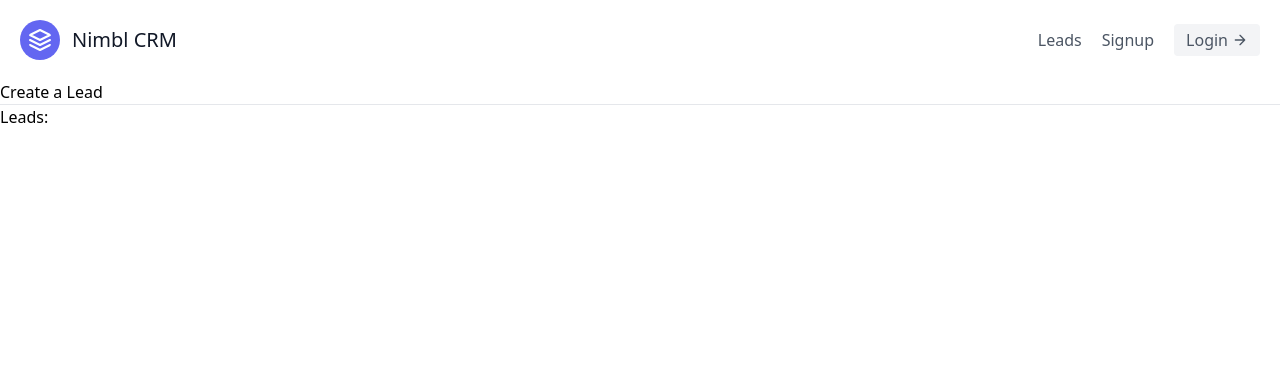
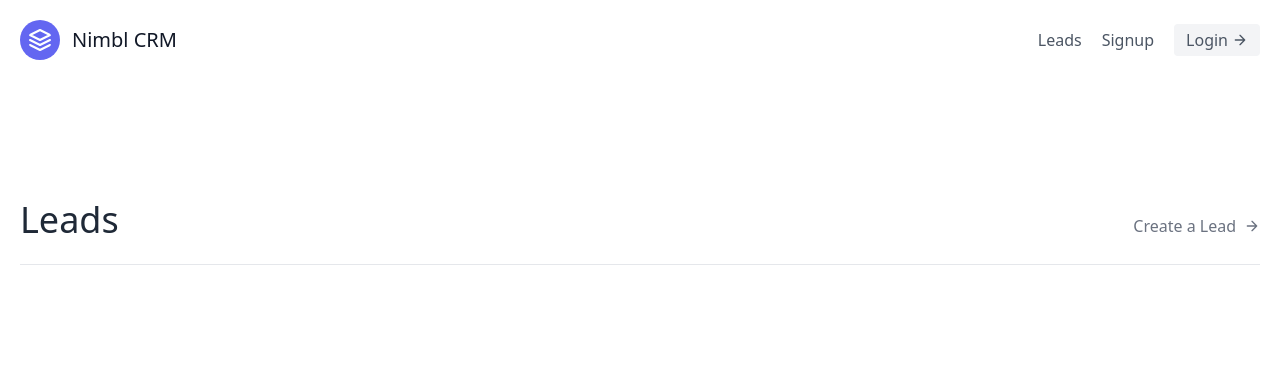
Before and after one commit to vdgvzr/django-crm, a Django app: page /leads/ in a window 1280 px wide. Shown: the top 384 px of the page. Run offline with Django 3.2, Linux system fonts and the light colour scheme; data that the repository does not hold is empty; some libraries are stand-ins or nearby versions.

Commit message:
Added talwind css to landing page and lead list pages

```diff
--- a/leads/templates/leads/lead_list.html
+++ b/leads/templates/leads/lead_list.html
@@ -1,19 +1,59 @@
 {% extends 'base.html' %}
 
 {% block content %}
-    <a class="link" href="{% url 'leads:lead-create' %}">Create a Lead</a>
+<section class="text-gray-600 body-font">
+    <div class="container px-5 py-24 mx-auto flex flex-wrap">
+        <div class="w-full mb-6 py-6 flex justify-between items-center border-b border-gray-200">
+            <div>
+                <h1 class="text-4xl text-gray-800">Leads</h1>
+            </div>
 
-    <hr />
+            <div>
+                <a class="link mt-3 text-gray-500 hover:text-indigo-500 inline-flex items-center" href="{% url 'leads:lead-create' %}">
+                    Create a Lead
 
-    <h1>Leads:</h1>
+                    <svg fill="none" stroke="currentColor" stroke-linecap="round" stroke-linejoin="round" stroke-width="2" class="w-4 h-4 ml-2" viewBox="0 0 24 24">
+                        <path d="M5 12h14M12 5l7 7-7 7"></path>
+                    </svg>
+                </a>
+            </div>
+        </div>
 
-    {% for lead in leads %}
-        <div class="lead">
-            <a class="link" href="{% url 'leads:lead-detail' lead.pk %}">
-                {{ lead.first_name }} {{ lead.last_name }}
-            </a>
+        <div class="flex flex-wrap -m-4">
+            {% for lead in leads %}
+                <div class="p-4 lg:w-1/2 md:w-full">
+                    <div class="flex border-2 rounded-lg border-gray-200 border-opacity-50 p-8 sm:flex-row flex-col">
+                        <div class="w-16 h-16 sm:mr-8 sm:mb-0 mb-4 inline-flex items-center justify-center rounded-full bg-indigo-100 text-indigo-500 flex-shrink-0">
+                            <svg fill="none" stroke="currentColor" stroke-linecap="round" stroke-linejoin="round" stroke-width="2" class="w-8 h-8" viewBox="0 0 24 24">
+                                <path d="M22 12h-4l-3 9L9 3l-3 9H2"></path>
+                            </svg>
+                        </div>
 
-            . Age: {{ lead.age }}
+                        <div class="flex-grow">
+                            <h2 class="text-gray-900 text-lg title-font font-medium mb-3">
+                                {{ lead.first_name }} {{ lead.last_name }}
+                            </h2>
+
+                            <p class="leading-relaxed text-base">
+                                Age: {{ lead.age }}
+                            </p>
+
+                            <p class="leading-relaxed text-base">
+                                Agent Responsible: {{ lead.agent }}
+                            </p>
+
+                            <a href="{% url 'leads:lead-detail' lead.pk %}" class="mt-3 text-indigo-500 hover:text-blue-500 inline-flex items-center">
+                                View this lead
+
+                                <svg fill="none" stroke="currentColor" stroke-linecap="round" stroke-linejoin="round" stroke-width="2" class="w-4 h-4 ml-2" viewBox="0 0 24 24">
+                                    <path d="M5 12h14M12 5l7 7-7 7"></path>
+                                </svg>
+                            </a>
+                        </div>
+                    </div>
+                </div>
+            {% endfor %}
         </div>
-    {% endfor %}
+    </div>
+  </section>
 {% endblock %}
```
Also changed, not shown: templates/landing.html (+10 -6 lines).
